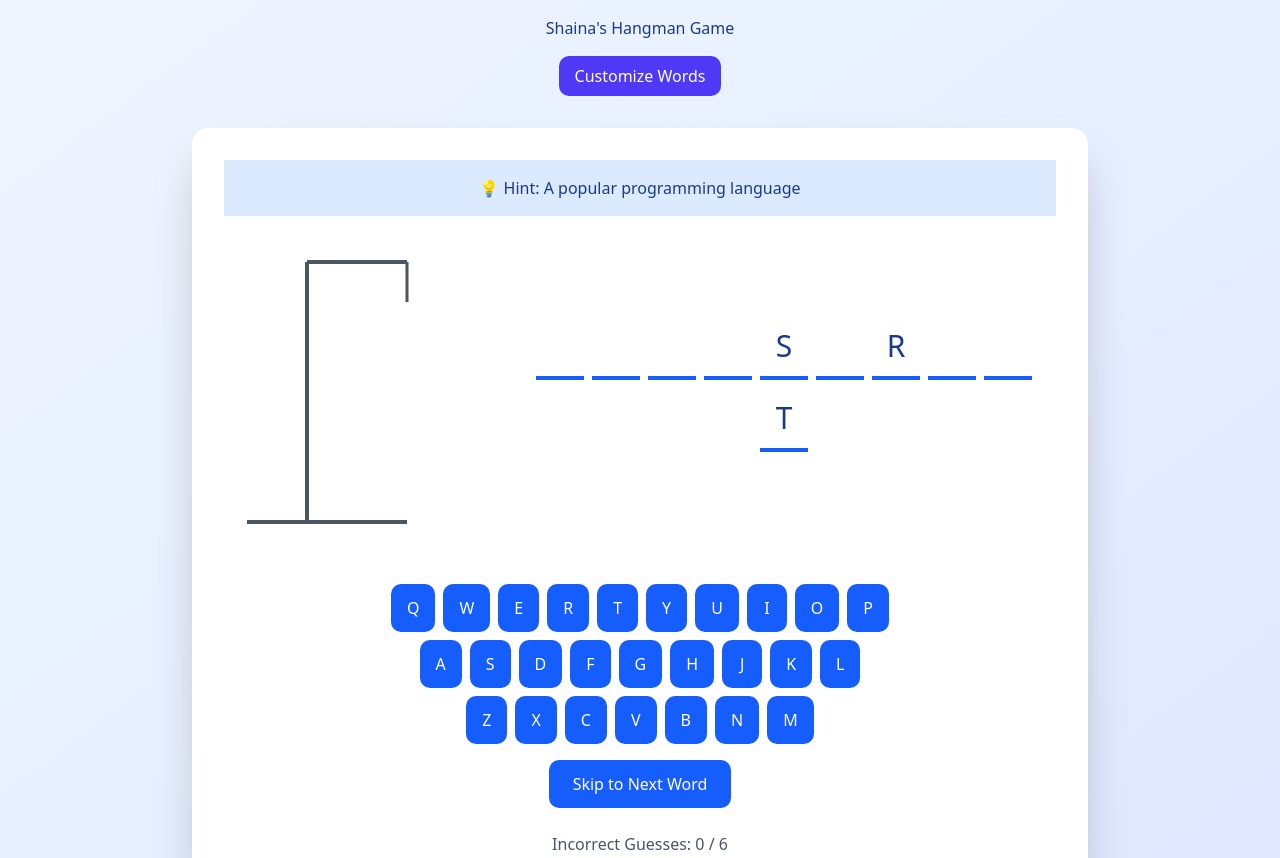
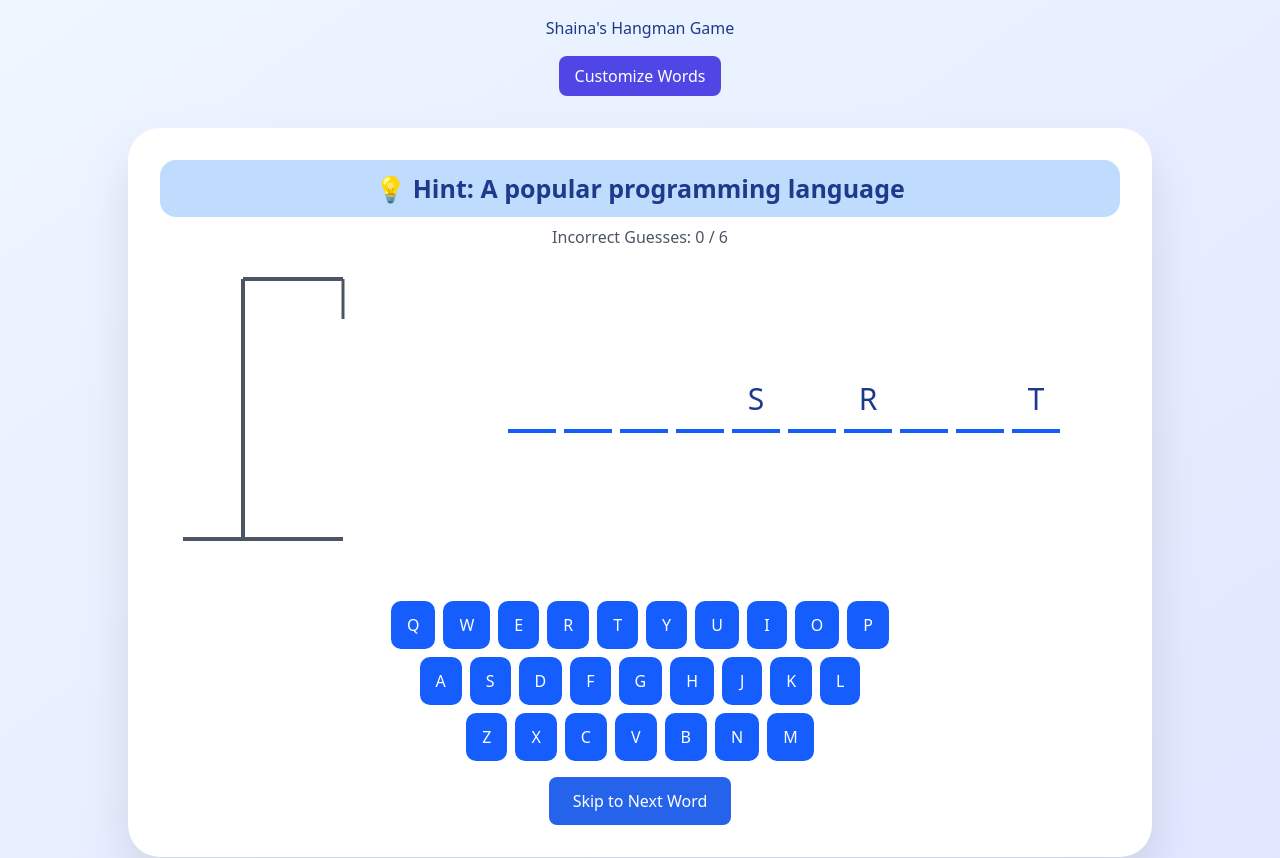
Before and after one commit to alberastine/hangman, a React (Vite) app: page / in a window 1280 px wide. Shown: the top 858 px of the page. Built offline with nearby package versions, Linux system fonts and the light colour scheme.

Commit message:
fix: ensure hint font renders correctly and replace Tailwind with inline styles

```diff
--- a/src/App.tsx
+++ b/src/App.tsx
@@ -40,9 +40,10 @@ function App() {
     const [customWords, setCustomWords] = useState<WordEntry[]>(DEFAULT_WORDS);
     const [currentWordIndex, setCurrentWordIndex] = useState(0);
     const [guessedWords, setGuessedWords] = useState<Set<string>>(new Set());
-    const [guessedLetters, setGuessedLetters] = useState<Set<string>>(new Set());
+    const [guessedLetters, setGuessedLetters] = useState<Set<string>>(
+        new Set()
+    );
 
-    // ✅ Initialize revealedLetters directly with the first word
     const [revealedLetters, setRevealedLetters] = useState<Set<string>>(() => {
         const word = customWords[0].word.toUpperCase();
         return getRandomRevealedLetters(word);
@@ -83,7 +84,9 @@ function App() {
     const addGuessedLetter = useCallback(
         (letter: string) => {
             if (gameStatus !== 'Playing') return;
-            setGuessedLetters((prev) => new Set([...prev, letter.toUpperCase()]));
+            setGuessedLetters(
+                (prev) => new Set([...prev, letter.toUpperCase()])
+            );
         },
         [gameStatus]
     );
@@ -100,7 +103,6 @@ function App() {
     const handleNextWord = useCallback(() => {
         if (guessedWords.size >= customWords.length) {
             alert('🎉 You have guessed all words! Play again?');
-            // Reset everything
             setGuessedWords(new Set());
             setCurrentWordIndex(0);
             const firstWord = customWords[0].word.toUpperCase();
@@ -130,11 +132,12 @@ function App() {
         setCustomWords(words);
         setShowCustomInput(false);
         setGuessedLetters(new Set());
-        setRevealedLetters(getRandomRevealedLetters(words[0].word.toUpperCase()));
+        setRevealedLetters(
+            getRandomRevealedLetters(words[0].word.toUpperCase())
+        );
         setCurrentWordIndex(0);
     }, []);
 
-    // Physical keyboard support
     useEffect(() => {
         const handleKeyPress = (e: KeyboardEvent) => {
             const key = e.key.toUpperCase();
@@ -155,7 +158,17 @@ function App() {
 
     if (showCustomInput) {
         return (
-            <div className="min-h-screen bg-gradient-to-br from-blue-50 to-indigo-100 flex items-center justify-center p-4">
+            <div
+                style={{
+                    minHeight: '100vh',
+                    background:
+                        'linear-gradient(to bottom right, #eff6ff, #e0e7ff)',
+                    display: 'flex',
+                    alignItems: 'center',
+                    justifyContent: 'center',
+                    padding: '1rem',
+                }}
+            >
                 <CustomWordInput
                     initialWords={customWords}
                     onSubmit={handleCustomWordsSubmit}
@@ -166,30 +179,103 @@ function App() {
     }
 
     return (
-        <div className="min-h-screen bg-gradient-to-br from-blue-50 to-indigo-100 flex flex-col items-center justify-center p-4">
-            <div className="w-full max-w-4xl">
-                <div className="text-center mb-8">
-                    <h1 className="text-blue-900 mb-4">Shaina's Hangman Game</h1>
+        <div
+            style={{
+                minHeight: '100vh',
+                background:
+                    'linear-gradient(to bottom right, #eff6ff, #e0e7ff)',
+                display: 'flex',
+                flexDirection: 'column',
+                alignItems: 'center',
+                justifyContent: 'center',
+                padding: '1rem',
+            }}
+        >
+            <div style={{ width: '100%', maxWidth: '64rem' }}>
+                <div style={{ textAlign: 'center', marginBottom: '2rem' }}>
+                    <h1 style={{ color: '#1e3a8a', marginBottom: '1rem' }}>
+                        Shaina's Hangman Game
+                    </h1>
                     <button
                         onClick={() => setShowCustomInput(true)}
-                        className="px-4 py-2 bg-indigo-600 text-white rounded-lg hover:bg-indigo-700 transition-colors"
+                        style={{
+                            padding: '0.5rem 1rem',
+                            backgroundColor: '#4f46e5',
+                            color: '#fff',
+                            borderRadius: '0.5rem',
+                            cursor: 'pointer',
+                            border: 'none',
+                        }}
                     >
                         Customize Words
                     </button>
                 </div>
 
-                <div className="bg-white rounded-2xl shadow-2xl p-8 mb-6">
-                    <div className="mb-4 text-center w-full">
-                        <div className="bg-blue-100 rounded-xl p-4 flex justify-center items-center">
-                            <p className="text-[96px] font-bold text-blue-900 text-center leading-tight">
+                <div
+                    style={{
+                        backgroundColor: '#fff',
+                        borderRadius: '2rem',
+                        boxShadow: '0 25px 50px rgba(0,0,0,0.1)',
+                        padding: '2rem',
+                        marginBottom: '1.5rem',
+                    }}
+                >
+                    <div
+                        style={{
+                            marginBottom: '0.5rem',
+                            textAlign: 'center',
+                            width: '100%',
+                        }}
+                    >
+                        <div
+                            style={{
+                                backgroundColor: '#bfdbfe',
+                                borderRadius: '1rem',
+                                padding: '1rem',
+                                display: 'flex',
+                                justifyContent: 'center',
+                                alignItems: 'center',
+                            }}
+                        >
+                            <p
+                                style={{
+                                    fontSize: '25px',
+                                    fontWeight: '700',
+                                    color: '#1e3a8a',
+                                    lineHeight: '1',
+                                    textAlign: 'center',
+                                    margin: 0,
+                                }}
+                            >
                                 💡 Hint: {hint}
                             </p>
                         </div>
                     </div>
 
-                    <div className="flex flex-col lg:flex-row items-center justify-center gap-8 mb-8">
+                    <div
+                        style={{
+                            textAlign: 'center',
+                            color: '#4b5563',
+                        }}
+                    >
+                        <p>
+                            Incorrect Guesses: {incorrectGuesses} /{' '}
+                            {maxIncorrectGuesses}
+                        </p>
+                    </div>
+
+                    <div
+                        style={{
+                            display: 'flex',
+                            // flexDirection: 'column',
+                            alignItems: 'center',
+                            justifyContent: 'center',
+                            gap: '2rem',
+                            marginBottom: '2rem',
+                        }}
+                    >
                         <HangmanDrawing incorrectGuesses={incorrectGuesses} />
-                        <div className="flex-1 w-full">
+                        <div style={{ flex: 1, width: '100%' }}>
                             <WordToGuess
                                 word={secretWord}
                                 guessedLetters={guessedLetters}
@@ -198,17 +284,39 @@ function App() {
                             />
 
                             {gameStatus !== 'Playing' && (
-                                <div className="mt-6 text-center">
+                                <div
+                                    style={{
+                                        marginTop: '1.5rem',
+                                        textAlign: 'center',
+                                    }}
+                                >
                                     <div
-                                        className={`text-2xl mb-4 ${
-                                            isWinner ? 'text-green-600' : 'text-red-600'
-                                        }`}
+                                        style={{
+                                            fontSize: '1.5rem',
+                                            marginBottom: '1rem',
+                                            color: isWinner
+                                                ? '#16a34a'
+                                                : '#dc2626',
+                                        }}
                                     >
-                                        {isWinner ? '🎉 Nice Work!' : '💀 Game Over!'}
+                                        {isWinner
+                                            ? '🎉 Nice Work!'
+                                            : '💀 Game Over!'}
                                     </div>
                                     <button
-                                        onClick={isWinner ? handleNextWord : resetGame}
-                                        className="px-6 py-3 bg-blue-600 text-white rounded-lg hover:bg-blue-700 transition-colors"
+                                        onClick={
+                                            isWinner
+                                                ? handleNextWord
+                                                : resetGame
+                                        }
+                                        style={{
+                                            padding: '0.75rem 1.5rem',
+                                            backgroundColor: '#2563eb',
+                                            color: '#fff',
+                                            borderRadius: '0.5rem',
+                                            cursor: 'pointer',
+                                            border: 'none',
+                                        }}
                                     >
                                         {isWinner ? 'Next Word' : 'Play Again'}
                                     </button>
@@ -224,24 +332,28 @@ function App() {
                         disabled={gameStatus !== 'Playing'}
                     />
 
-                    <div className="mt-4 flex justify-center gap-4">
+                    <div
+                        style={{
+                            marginTop: '1rem',
+                            display: 'flex',
+                            justifyContent: 'center',
+                            gap: '1rem',
+                        }}
+                    >
                         <button
                             onClick={handleNextWord}
-                            className="px-6 py-3 bg-blue-600 text-white rounded-lg hover:bg-blue-700 transition-colors"
+                            style={{
+                                padding: '0.75rem 1.5rem',
+                                backgroundColor: '#2563eb',
+                                color: '#fff',
+                                borderRadius: '0.5rem',
+                                cursor: 'pointer',
+                                border: 'none',
+                            }}
                         >
                             Skip to Next Word
                         </button>
                     </div>
-
-                    <div className="mt-6 text-center text-gray-600">
-                        <p>
-                            Incorrect Guesses: {incorrectGuesses} / {maxIncorrectGuesses}
-                        </p>
-                    </div>
-                </div>
-
-                <div className="text-center text-gray-700">
-                    <p>Use your keyboard or click the letters below to guess!</p>
                 </div>
             </div>
         </div>
```
